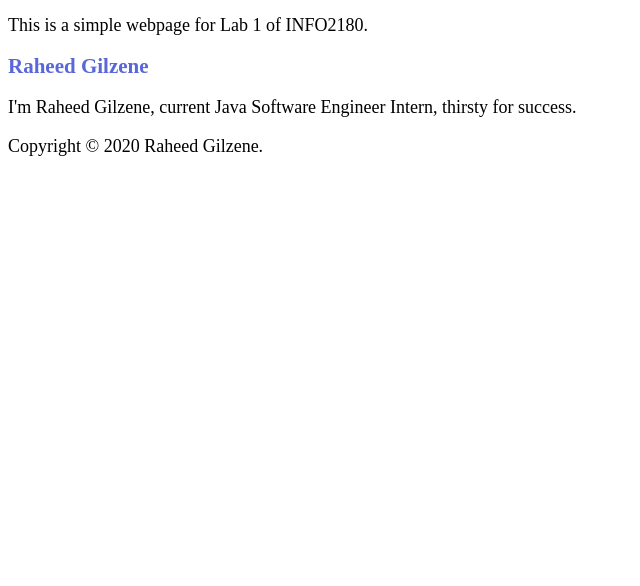
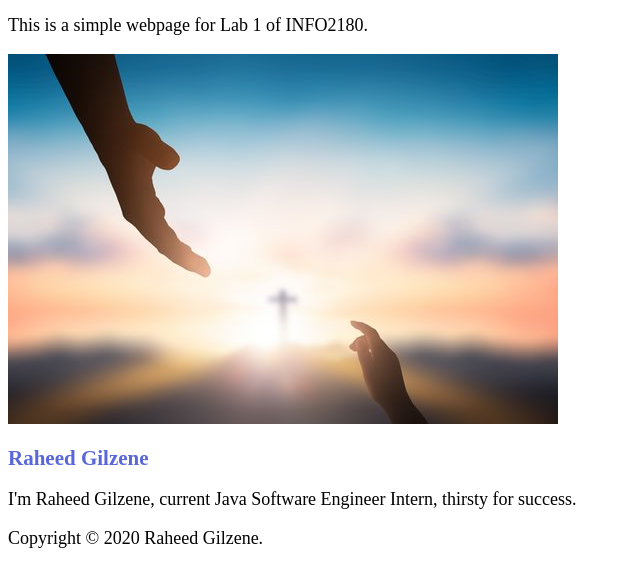
Before and after one commit to graheed/info2180-lab1, a plain HTML site: page index.html in a window 1280 px wide. Shown: the part 46-632 px from the top of the page, without its empty margins (0-640 px from the left). Drawn offline with Linux system fonts and the light colour scheme.

Commit message:
added a simple image to paragraph

```diff
--- a/index.html
+++ b/index.html
@@ -13,6 +13,7 @@
      <p>This is a simple webpage for Lab 1 of INFO2180.</p>
  </header>
  <main>
+ <img src="image.jpg" alt="God's Mercy">
  <h2>Raheed Gilzene</h2>
  <p>I'm Raheed Gilzene, current Java Software Engineer Intern, thirsty for success.</p>
  </main>
```
Also changed, not shown: image.jpg (added).
